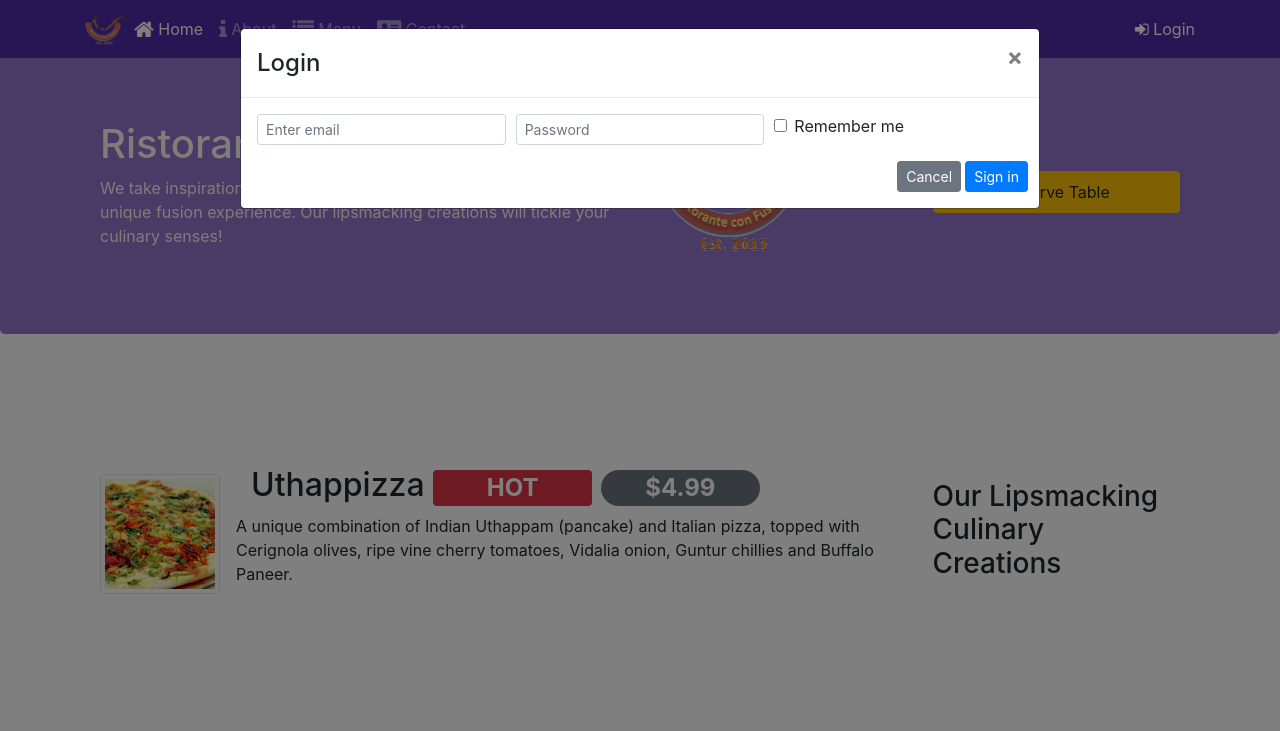
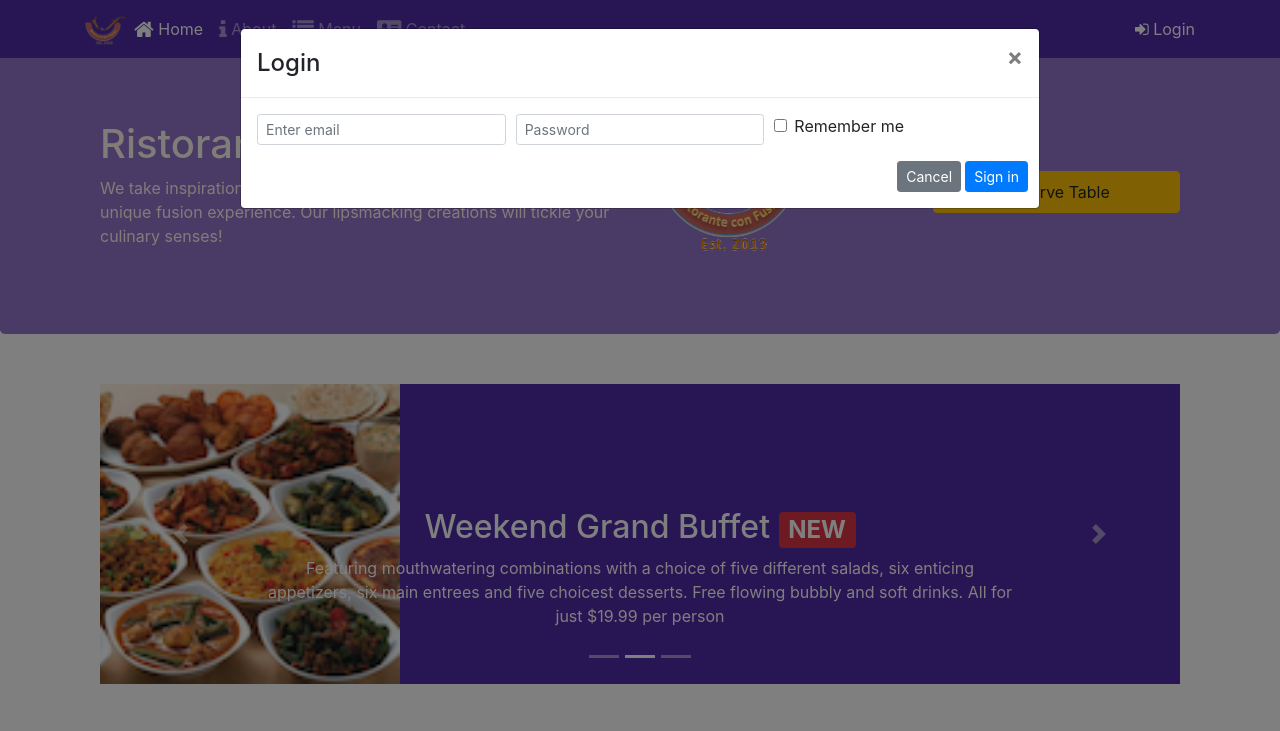
Before and after one commit to rokeya160210/conFusion, a website: page index.html in a window 1280 px wide. Both pictures are taken after a click on the link "Login". Shown: the top 731 px of the page. Drawn offline with nearby package versions, Linux system fonts and the light colour scheme.

Commit message:
carousel

```diff
--- a/css/style.css
+++ b/css/style.css
@@ -52,3 +52,17 @@ body{
     border-bottom: 1px solid #ddd;
     padding: 10px;
 }
+.carousel {
+    background:#512DA8;
+}
+
+.carousel-item {
+  height: 300px;
+}
+
+.carousel-item img {
+    position: absolute;
+    top: 0;
+    left: 0;
+    min-height: 300px;
+}
--- a/index.html
+++ b/index.html
@@ -24,10 +24,14 @@
             <a class="navbar-brand mr-auto" href="#"><img src="img/logo.png" height="30" width="41"></a>
             <div class="collapse navbar-collapse" id="Navbar">
                 <ul class="navbar-nav mr-auto">
-                    <li class="nav-item active"><a class="nav-link" href="#"><span class="fa fa-home fa-lg"></span> Home</a></li>
-                    <li class="nav-item"><a class="nav-link" href="./aboutus.html"><span class="fa fa-info fa-lg"></span> About</a></li>
-                    <li class="nav-item"><a class="nav-link" href="#"><span class="fa fa-list fa-lg"></span> Menu</a></li>
-                    <li class="nav-item"><a class="nav-link" href="./contactus.html"><span class="fa fa-address-card fa-lg"></span> Contact</a></li>
+                    <li class="nav-item active"><a class="nav-link" href="#"><span class="fa fa-home fa-lg"></span>
+                            Home</a></li>
+                    <li class="nav-item"><a class="nav-link" href="./aboutus.html"><span
+                                class="fa fa-info fa-lg"></span> About</a></li>
+                    <li class="nav-item"><a class="nav-link" href="#"><span class="fa fa-list fa-lg"></span> Menu</a>
+                    </li>
+                    <li class="nav-item"><a class="nav-link" href="./contactus.html"><span
+                                class="fa fa-address-card fa-lg"></span> Contact</a></li>
                 </ul>
                 <span class="navbar-text">
                     <a data-toggle="modal" data-target="#loginModal">
@@ -51,11 +55,13 @@
                         <div class="form-row">
                             <div class="form-group col-sm-4">
                                 <label class="sr-only" for="exampleInputEmail3">Email address</label>
-                                    <input type="email" class="form-control form-control-sm mr-1" id="exampleInputEmail3" placeholder="Enter email">
+                                <input type="email" class="form-control form-control-sm mr-1" id="exampleInputEmail3"
+                                    placeholder="Enter email">
                             </div>
                             <div class="form-group col-sm-4">
                                 <label class="sr-only" for="exampleInputPassword3">Password</label>
-                                <input type="password" class="form-control form-control-sm mr-1" id="exampleInputPassword3" placeholder="Password">
+                                <input type="password" class="form-control form-control-sm mr-1"
+                                    id="exampleInputPassword3" placeholder="Password">
                             </div>
                             <div class="col-sm-auto">
                                 <div class="form-check">
@@ -66,7 +72,8 @@
                             </div>
                         </div>
                         <div class="form-row">
-                            <button type="button" class="btn btn-secondary btn-sm ml-auto" data-dismiss="modal">Cancel</button>
+                            <button type="button" class="btn btn-secondary btn-sm ml-auto"
+                                data-dismiss="modal">Cancel</button>
                             <button type="submit" class="btn btn-primary btn-sm ml-1">Sign in</button>
                         </div>
                     </form>
@@ -86,22 +93,85 @@
                     <img src="img/logo.png" class="img-fluid">
                 </div>
                 <div class="col-12 col-sm-3  align-self-center">
-                    <a role="button" class="btn btn-block nav-link btn-warning"
-                    data-toggle="tooltip" data-html="true"  title="Or Call us at
-                     <strong> +852 12345678</strong> "
-                      data-placement="bottom" href="#reserveform">Reserve Table</a>
+                    <a role="button" class="btn btn-block nav-link btn-warning" data-toggle="tooltip" data-html="true"
+                        title="Or Call us at
+                     <strong> +852 12345678</strong> " data-placement="bottom" href="#reserveform">Reserve Table</a>
                 </div>
             </div>
         </div>
     </header>
 
     <div class="container">
-        <div class="row row-content  align-items-center">
+        <div class="row row-content">
+            <div class="col">
+                <div id="mycarousel" class="carousel slide" data-ride="carousel">
+                    <div class="carousel-inner" role="listbox">
+                        <div class="carousel-item active">
+                            <img class="d-block img-fluid" src="img/uthappizza.png" alt="Uthappizza">
+                            <div class="carousel-caption d-none d-md-block">
+                                <h2>Uthappizza <span class="badge badge-danger">HOT</span> <span
+                                        class="badge badge-pill badge-default">$4.99</span></h2>
+                                <p>A unique combination of Indian Uthappam (pancake) and
+                                    Italian pizza, topped with Cerignola olives, ripe vine
+                                    cherry tomatoes, Vidalia onion, Guntur chillies and
+                                    Buffalo Paneer.
+                                </p>
+                            </div>
+                        </div>
+                        <div class="carousel-item">
+                            <img class="d-block img-fluid" src="img/buffet.png" alt="buffet">
+                            <div class="carousel-caption d-none d-md-block">
+                                <h2>Weekend Grand Buffet <span class="badge badge-danger">NEW</span></h2>
+                                <p >Featuring mouthwatering combinations with a choice of five
+                                    different salads, six enticing
+                                    appetizers,
+                                    six main entrees and five choicest desserts. Free flowing bubbly and soft drinks.
+                                    All for
+                                    just
+                                    $19.99 per person
+                                </p>
+                            </div>
+                        </div>
+                        <div class="carousel-item">
+                            <img class="d-block img-fluid" src="img/alberto.png" alt="alberto">
+                            <div class="carousel-caption d-none d-md-block">
+                                <h2 class="mt-0">Alberto</h2>
+                                <h4>Executive Chef</h4>
+                                <p>Award winning three-star Michelin chef with wide
+                                    International experience having worked closely with
+                                    whos-who in the culinary world, he specializes in
+                                    creating mouthwatering Indo-Italian fusion experiences.
+                                </p>
+                            </div>
+                        </div>
+                    </div>
+
+
+                    <ol class="carousel-indicators">
+                        <li data-target="#mycarousel" data-slide-to="0" class="active"></li>
+                        <li data-target="#mycarousel" data-slide-to="1"></li>
+                        <li data-target="#mycarousel" data-slide-to="2"></li>
+                    </ol>
+
+                    <a class="carousel-control-prev" href="#mycarousel" role="button" data-slide="prev">
+                        <span class="carousel-control-prev-icon"></span>
+                    </a>
+                    <a class="carousel-control-next" href="#mycarousel" role="button" data-slide="next">
+                        <span class="carousel-control-next-icon"></span>
+                    </a>
+
+                </div>
+
+            </div>
+        </div>
+
+
+        <!-- <div class="row row-content  align-items-center">
             <!-- order-sm-last means right side align hobe row er -->
-            <div class="col-12 col-sm-4 order-sm-last col-md-3">
+            <!-- <div class="col-12 col-sm-4 order-sm-last col-md-3">
                 <h3>Our Lipsmacking Culinary Creations</h3>
-            </div>
-            <div class="col col-sm order-sm-first col-md">
+            </div> -->
+            <!-- <div class="col col-sm order-sm-first col-md">
                 <div class="media">
                     <img class="d-flex mr-3 img-thumbnail align-self-center" src="img/uthappizza.png" alt="Uthappizza">
                     <div class="media-body">
@@ -115,15 +185,15 @@
                 </div>
 
 
-            </div>
+            </div> -->
         </div>
 
 
-        <div class="row row-content  align-items-center">
+        <!-- <div class="row row-content  align-items-center">
             <div class="col-12 col-sm-4 col-md-3">
                 <h3>This Month's Promotions</h3>
             </div>
-            <div class="col col-sm order-sm-last col-md">
+            <!-- <div class="col col-sm order-sm-last col-md">
                 <div class="media">
 
                     <div class="media-body">
@@ -140,11 +210,11 @@
 
             </div>
 
-        </div>
+        </div> -->
 
-        <div class="row row-content align-items-center">
+        <!-- <div class="row row-content align-items-center">
 
-            <div class="media">
+            <!-- <div class="media">
                 <img class="d-flex mr-3 img-thumbnail align-self-center" src="img/rokeya.PNG" alt="Rokeya Akter">
                 <div class="media-body">
                     <h2 class="mt-0">Rokeya Akter</h2>
@@ -160,7 +230,7 @@
                     <h3>Meet our Culinary Specialists</h3>
                 </div>
             </div>
-        </div>
+        </div> -->
 
         <form class="row  justify-content-center mr-2 " id="reserveform">
             <div class="col-12 col-md-8 mx-auto">
@@ -314,11 +384,16 @@
                 </div>
                 <div class="col-12 col-sm-4 align-self-center">
                     <div class="text-center">
-                        <a class="btn btn-social-icon btn-google" href="http://google.com/+"><i class="fa fa-google-plus"></i></a>
-                        <a class="btn btn-social-icon btn-facebook" href="http://www.facebook.com/profile.php?id="><i class="fa fa-facebook"></i></a>
-                        <a class="btn btn-social-icon btn-linkedin" href="http://www.linkedin.com/in/"><i class="fa fa-linkedin"></i></a>
-                        <a class="btn btn-social-icon btn-twitter" href="http://twitter.com/"><i class="fa fa-twitter"></i></a>
-                        <a class="btn btn-social-icon btn-google" href="http://youtube.com/"><i class="fa fa-youtube"></i></a>
+                        <a class="btn btn-social-icon btn-google" href="http://google.com/+"><i
+                                class="fa fa-google-plus"></i></a>
+                        <a class="btn btn-social-icon btn-facebook" href="http://www.facebook.com/profile.php?id="><i
+                                class="fa fa-facebook"></i></a>
+                        <a class="btn btn-social-icon btn-linkedin" href="http://www.linkedin.com/in/"><i
+                                class="fa fa-linkedin"></i></a>
+                        <a class="btn btn-social-icon btn-twitter" href="http://twitter.com/"><i
+                                class="fa fa-twitter"></i></a>
+                        <a class="btn btn-social-icon btn-google" href="http://youtube.com/"><i
+                                class="fa fa-youtube"></i></a>
                         <a class="btn btn-social-icon" href="mailto:"><i class="fa fa-envelope-o"></i></a>
                     </div>
 
@@ -336,7 +411,7 @@
     <script src="node_modules/popper.js/dist/umd/popper.min.js"></script>
     <script src="node_modules/bootstrap/dist/js/bootstrap.min.js"></script>
     <script>
-        $(document).ready(function(){
+        $(document).ready(function () {
             $('[data-toggle="tooltip"]').tooltip();
         });
     </script>
```
Lines whose indentation alone changed are shown as unchanged.
